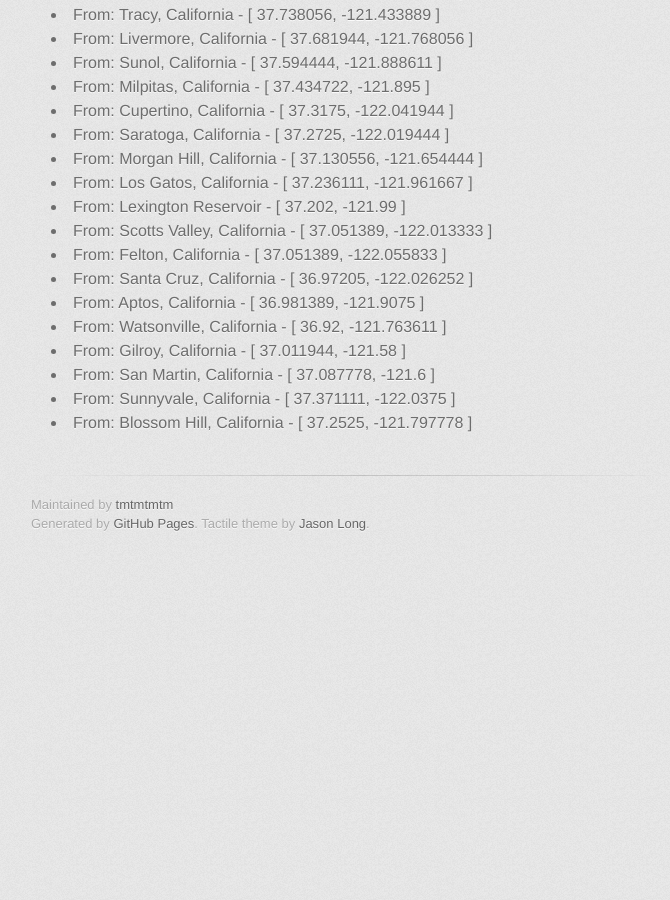
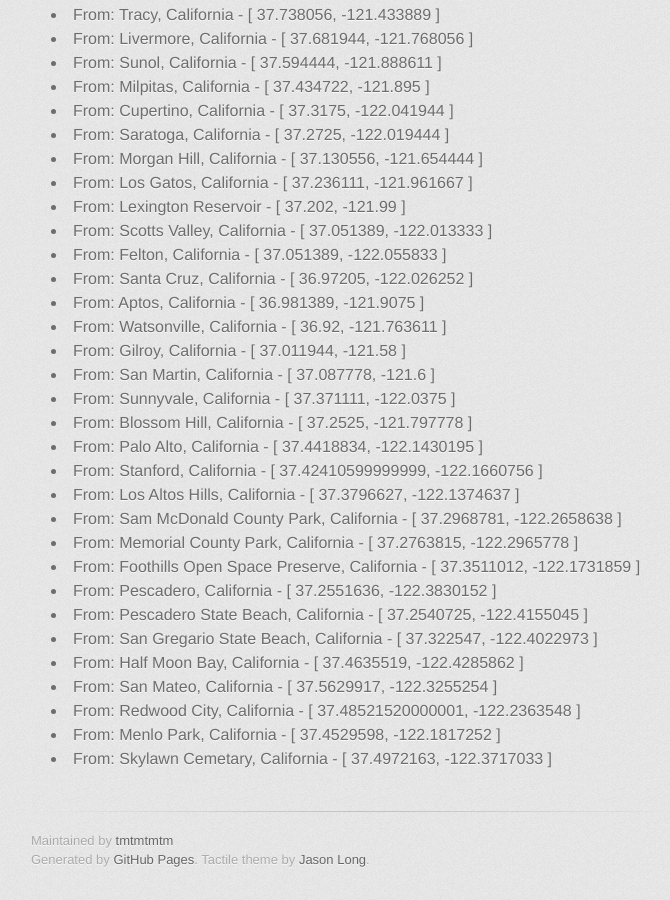
Before and after one commit to tmtmtmtm/globestrolling, a Jekyll site: the page built from locations.html, in a window 1280 px wide and 900 px high, scrolled down 1484 px. Shown: the whole window, without its empty margins (299-969 px from the left). Built offline with Jekyll 4.4.1, drawn with Linux system fonts in a browser that asks for light colours; some web fonts are replaced; Markdown is read by kramdown in place of the engine named in the settings; before the commit the page ends 2048 px from its top, so only the background shows below that.

Commit message:
2007-10-28

```diff
--- a/_data/locations.yaml
+++ b/_data/locations.yaml
@@ -74,5 +74,28 @@
   { "place": "San Martin, California", "region": "US-CA", "coordinates": { "lat": "37.087778", "lon": "-121.6" } },
   { "place": "Sunnyvale, California", "region": "US-CA", "coordinates": { "lat": "37.371111", "lon": "-122.0375" } },
   { "place": "Blossom Hill, California", "region": "US-CA", "coordinates": { "lat": "37.2525", "lon": "-121.797778" } },
+  { "place": "Palo Alto, California", "region": "US-CA", "coordinates": { "lat": "37.4418834", "lon": "-122.1430195" } },
+  { "place": "Stanford, California", "region": "US-CA", "coordinates": { "lat": "37.42410599999999", "lon": "-122.1660756" } },
+  { "place": "Los Altos Hills, California", "region": "US-CA", "coordinates": { "lat": "37.3796627", "lon": "-122.1374637" } },
+  { "place": "Sam McDonald County Park, California", "region": "US-CA", "coordinates": { "lat": "37.2968781", "lon": "-122.2658638" } },
+  { "place": "Memorial County Park, California", "region": "US-CA", "coordinates": { "lat": "37.2763815", "lon": "-122.2965778" } },
+  { "place": "Foothills Open Space Preserve, California", "region": "US-CA", "coordinates": { "lat": "37.3511012", "lon": "-122.1731859" } },
+  { "place": "Pescadero, California", "region": "US-CA", "coordinates": { "lat": "37.2551636", "lon": "-122.3830152" } },
+  { "place": "Pescadero State Beach, California", "region": "US-CA", "coordinates": { "lat": "37.2540725", "lon": "-122.4155045" } },
+  { "place": "San Gregario State Beach, California", "region": "US-CA", "coordinates": { "lat": "37.322547", "lon": "-122.4022973" } },
+  { "place": "Half Moon Bay, California", "region": "US-CA", "coordinates": { "lat": "37.4635519", "lon": "-122.4285862" } },
+  { "place": "San Mateo, California", "region": "US-CA", "coordinates": { "lat": "37.5629917", "lon": "-122.3255254" } },
+  { "place": "Redwood City, California", "region": "US-CA", "coordinates": { "lat": "37.48521520000001", "lon": "-122.2363548" } },
+  { "place": "Menlo Park, California", "region": "US-CA", "coordinates": { "lat": "37.4529598", "lon": "-122.1817252" } },
+  { "place": "Skylawn Cemetary, California", "region": "US-CA", "coordinates": { "lat": "37.4972163", "lon": "-122.3717033" } },
+
+
+
+
+
+
+
+
+
 
 ]
```
Also changed, not shown: _posts/2007-10-28-Half_Moon.md (added, +23 -0 lines).
